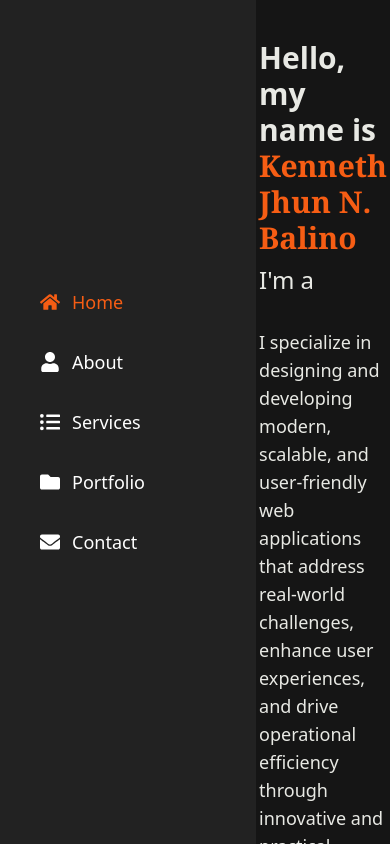
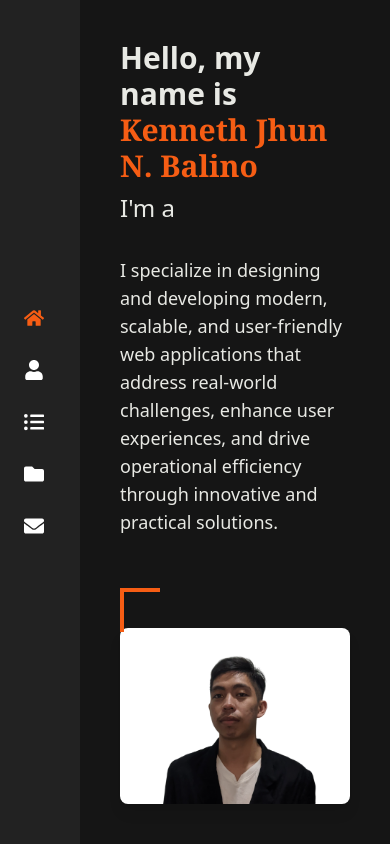
Before and after one commit to Kleinnnn1/My-Portfolio, a React (Vite) app: page / in a window 390 px wide. Built offline with nearby package versions, Linux system fonts and the light colour scheme.

Commit message:
changes in sidebar to make it responsive

```diff
--- a/src/components/Sidebar.jsx
+++ b/src/components/Sidebar.jsx
@@ -4,21 +4,21 @@ import { FaHome, FaUser, FaListUl, FaFolder, FaEnvelope } from "react-icons/fa";
 
 function Sidebar() {
   const location = useLocation();
-  const navigate = useNavigate(); // For programmatic navigation
+  const navigate = useNavigate();
   const [currentPath, setCurrentPath] = useState(location.pathname);
   const [nextPath, setNextPath] = useState(null);
   const [isSliding, setIsSliding] = useState(false);
 
   const handleNavigation = (path) => {
     if (path !== currentPath) {
-      setNextPath(path); // Set the next page
-      setIsSliding(true); // Trigger sliding animation
+      setNextPath(path);
+      setIsSliding(true);
       setTimeout(() => {
-        setCurrentPath(path); // Update the current page
-        setNextPath(null); // Clear the next page
-        setIsSliding(false); // Reset sliding state
-        navigate(path); // Perform navigation
-      }, 500); // Match the animation duration
+        setCurrentPath(path);
+        setNextPath(null);
+        setIsSliding(false);
+        navigate(path);
+      }, 500);
     }
   };
 
@@ -32,35 +32,35 @@ function Sidebar() {
 
   return (
     <div className="flex">
-      {/* Sidebar Section */}
-      <div className="bg-customDark text-white w-64 flex flex-col justify-between p-6 h-screen fixed">
+      {/* Sidebar */}
+      <div className="bg-customDark text-white w-20 md:w-64 flex flex-col justify-between p-4 md:p-6 h-screen fixed transition-all duration-300">
         {/* Menu */}
-        <ul className="space-y-4 flex flex-col justify-center items-center flex-1">
+        <ul className="space-y-4 flex flex-col justify-center items-center md:items-start flex-1">
           {menuItems.map((item) => (
             <li key={item.name} className="w-full">
               <button
-                onClick={() => handleNavigation(item.path)} // Trigger navigation with animation
-                className={`flex items-center px-4 py-2 rounded-lg w-full text-lg cursor-pointer transition-all duration-300 ${
+                onClick={() => handleNavigation(item.path)}
+                className={`flex items-center px-2 py-2 rounded-lg w-full text-lg cursor-pointer transition-all duration-300 ${
                   location.pathname === item.path
-                    ? "text-customOrange" // Removed shadow-md
+                    ? "text-customOrange"
                     : "hover:bg-gray-700"
                 }`}
               >
-                <span className="mr-3 text-xl">{item.icon}</span>
-                {item.name}
+                <span className="text-xl">{item.icon}</span>
+                <span className="ml-3 hidden md:inline">{item.name}</span>
               </button>
             </li>
           ))}
         </ul>
       </div>
 
-      {/* Main Content Section with Slide Animation */}
-      <div className="flex-1 bg-customBlack ml-64 overflow-hidden relative h-screen">
+      {/* Main Content */}
+      <div className="flex-1 bg-customBlack ml-20 md:ml-64 overflow-hidden relative h-screen">
         {/* Current Page */}
         <div
           className={`absolute inset-0 transform transition-transform duration-500 ${
             isSliding ? "translate-x-full" : "translate-x-0"
-          } overflow-y-auto h-full`} // Enables scrolling
+          } overflow-y-auto h-full`}
         >
           <Outlet key={currentPath} />
         </div>
@@ -70,7 +70,7 @@ function Sidebar() {
           <div
             className={`absolute inset-0 transform transition-transform duration-500 ${
               isSliding ? "translate-x-0" : "-translate-x-full"
-            } overflow-y-auto h-full`} // Enables scrolling for the next page
+            } overflow-y-auto h-full`}
           >
             <Outlet key={nextPath} />
           </div>
@@ -81,6 +81,7 @@ function Sidebar() {
 }
 
 export default Sidebar;
+
 
 // import React from "react";
 // import { NavLink, Outlet } from "react-router-dom";
```
